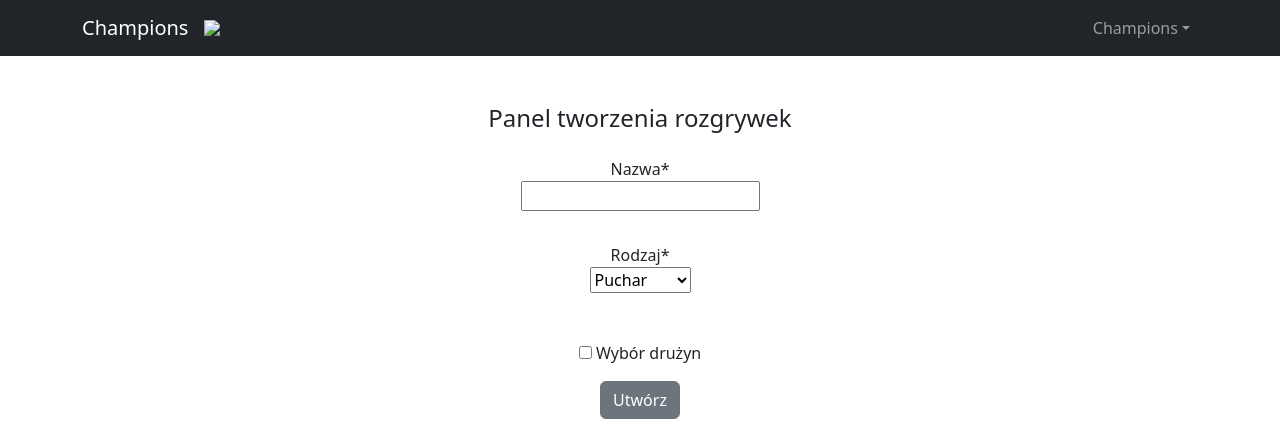
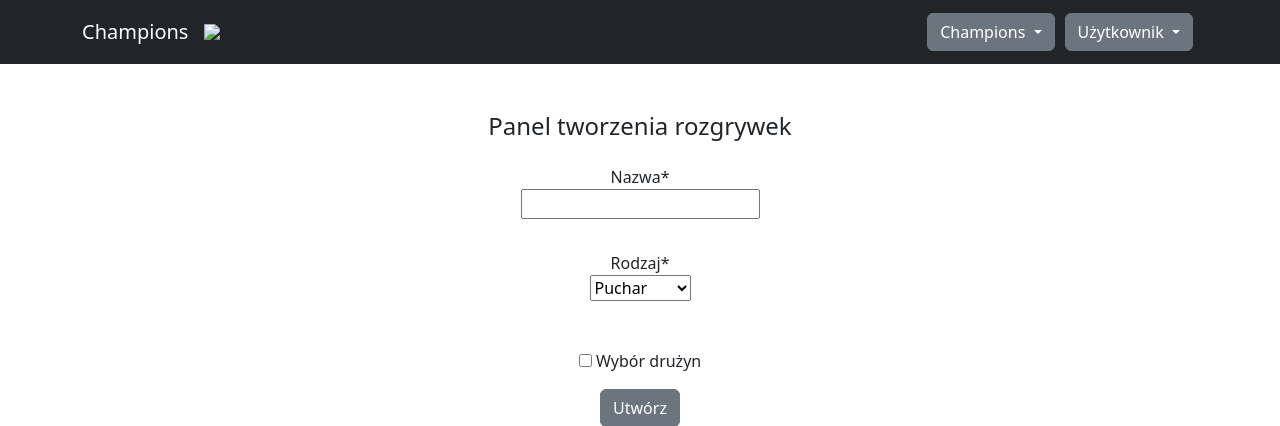
Before and after one commit to zaj89/champions, a Django app: page /cup/new/ in a window 1280 px wide. Shown: the top 426 px of the page. Run offline with Django 4.2, Linux system fonts and the light colour scheme; data that the repository does not hold is empty; some libraries are stand-ins or nearby versions.

Commit message:
added logo gif and user dropmenu (prototype)

```diff
--- a/templates/index.html
+++ b/templates/index.html
@@ -21,22 +21,29 @@
                 <button class="navbar-toggler" type="button" data-bs-toggle="collapse" data-bs-target="#navbarSupportedContent" aria-controls="navbarSupportedContent" aria-expanded="false" aria-label="Toggle navigation"><span class="navbar-toggler-icon"></span></button>
                 <div class="collapse navbar-collapse" id="navbarSupportedContent">
                     <ul class="navbar-nav ms-auto mb-2 mb-lg-0">
-<!--                        <li class="nav-item"><a class="nav-link active" aria-current="page" href="#">Home</a></li>-->
-<!--                        <li class="nav-item"><a class="nav-link" href="#">Zaloguj</a></li>-->
-                        <li class="nav-item dropdown">
-                            <a class="nav-link dropdown-toggle" id="navbarDropdown" href="#" role="button" data-bs-toggle="dropdown" aria-expanded="false">Champions</a>
-                            <ul class="dropdown-menu dropdown-menu-end" aria-labelledby="navbarDropdown">
+                <div class="btn-group" style="margin:5px">
+                  <button type="button" class="btn btn-secondary dropdown-toggle" data-bs-toggle="dropdown" aria-expanded="false">
+                    Champions
+                  </button>
+                  <ul class="dropdown-menu dropdown-menu-end">
                     <li><a class="dropdown-item" href="{% url 'cup_new' %}">Utwórz</a></li>
                     <li><a class="dropdown-item" href="{% url 'cups_list' %}">Lista</a></li>
                     {% if last_cup %}
                         <li><hr class="dropdown-divider" /></li>
                         <li>
                                 <a class="dropdown-item" href="{% url 'dashboard' last_cup.id %}">Kontynuuj</a>
+                        </li>
                     {% endif %}
-
-                                </li>
                   </ul>
-                        </li>
+                </div>
+                <div class="btn-group" style="margin:5px">
+                  <button type="button" class="btn btn-secondary dropdown-toggle" data-bs-toggle="dropdown" aria-expanded="false">
+                    Użytkownik
+                  </button>
+                  <ul class="dropdown-menu dropdown-menu-end">
+                    <li><a class="dropdown-item" href="#">Zaloguj</a></li>
+                    <li><a class="dropdown-item" href="#">Panel</a></li>
+                    <li><a class="dropdown-item" href="#">Wyloguj</a></li>
                   </ul>
                 </div>
             </div>
@@ -49,6 +56,7 @@
                 {% block content %}
                 <h1>System prowadzenia rozgrywek</h1>
                 <p class="lead">Zaloguj się i przeprowadź zorganizowane rozgrywki ze znajomymi</p>
+                <center><img src="{% static 'images/skills.gif' %}" width="30%"></center>
                 {% endblock %}
             </div>
         </div>
```
Lines whose indentation alone changed are shown as unchanged.
